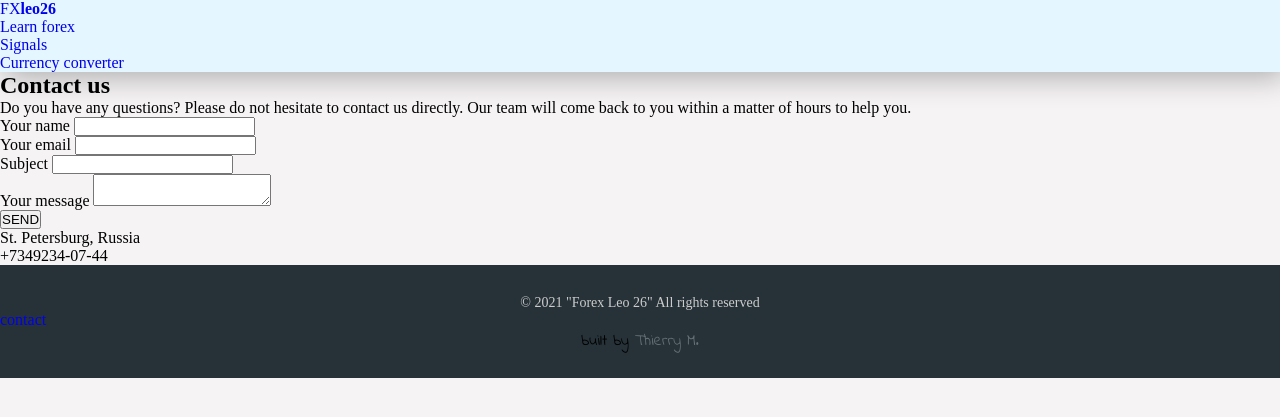
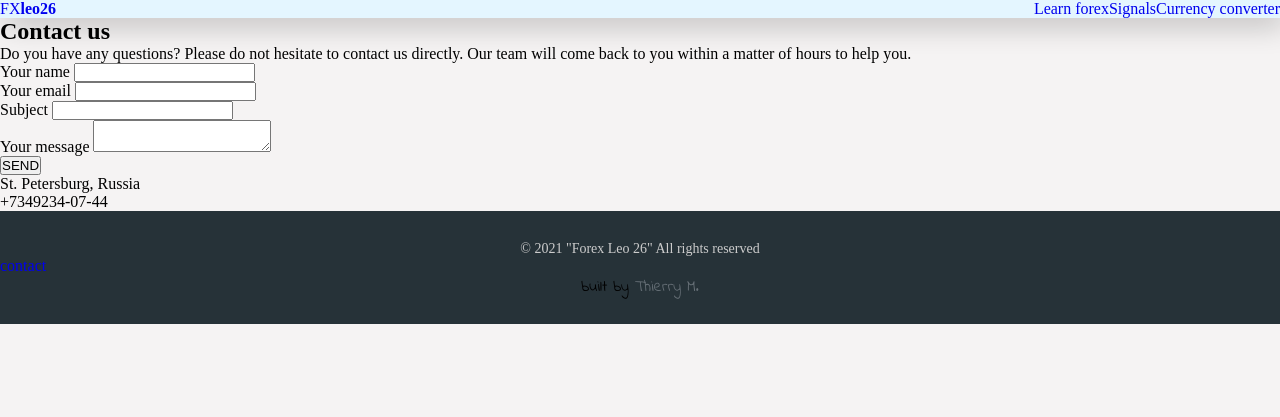
Before and after one commit to r-e-d-ant/forex-leo-26, a Flask app: page /contact in a window 1280 px wide. Shown: the top 417 px of the page. Run offline with Flask 2, Linux system fonts and the light colour scheme.

Commit message:
Nav links styling fixed

```diff
--- a/forex_26_app/static/style.css
+++ b/forex_26_app/static/style.css
@@ -46,6 +46,9 @@ li {
 header {
     background-color: #e4f6ff;
     box-shadow: 5px 5px 30px rgb(0, 0, 0, 0.3);
+    display: flex;
+    align-items: center;
+    justify-content: space-between;
 }
 .navbar-nav {
     margin-top: 1.5rem;
@@ -67,6 +70,11 @@ header {
     display: flex;
     align-items: center;
     background-color: #263238;
+}
+.nav-links {
+    display: flex;
+    align-items: center;
+    justify-content: space-between;
 }
 .nav__link {
     transition: .5s;
```
